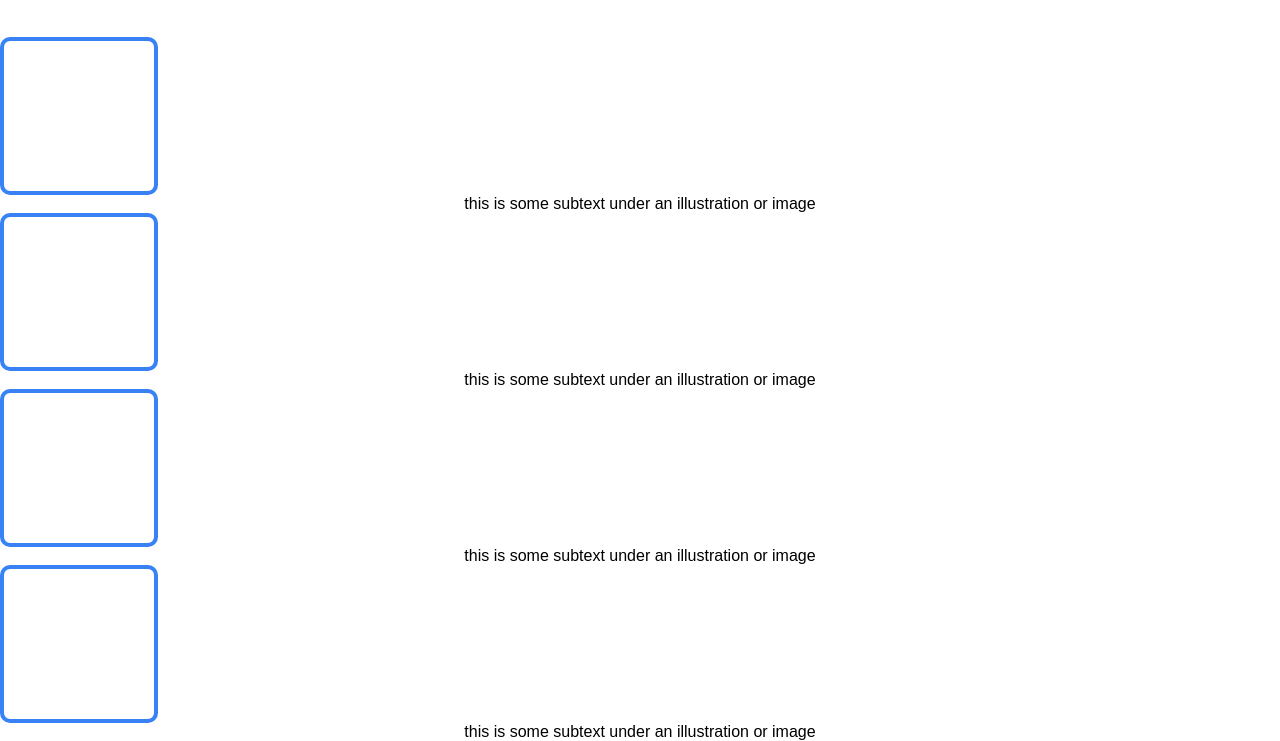
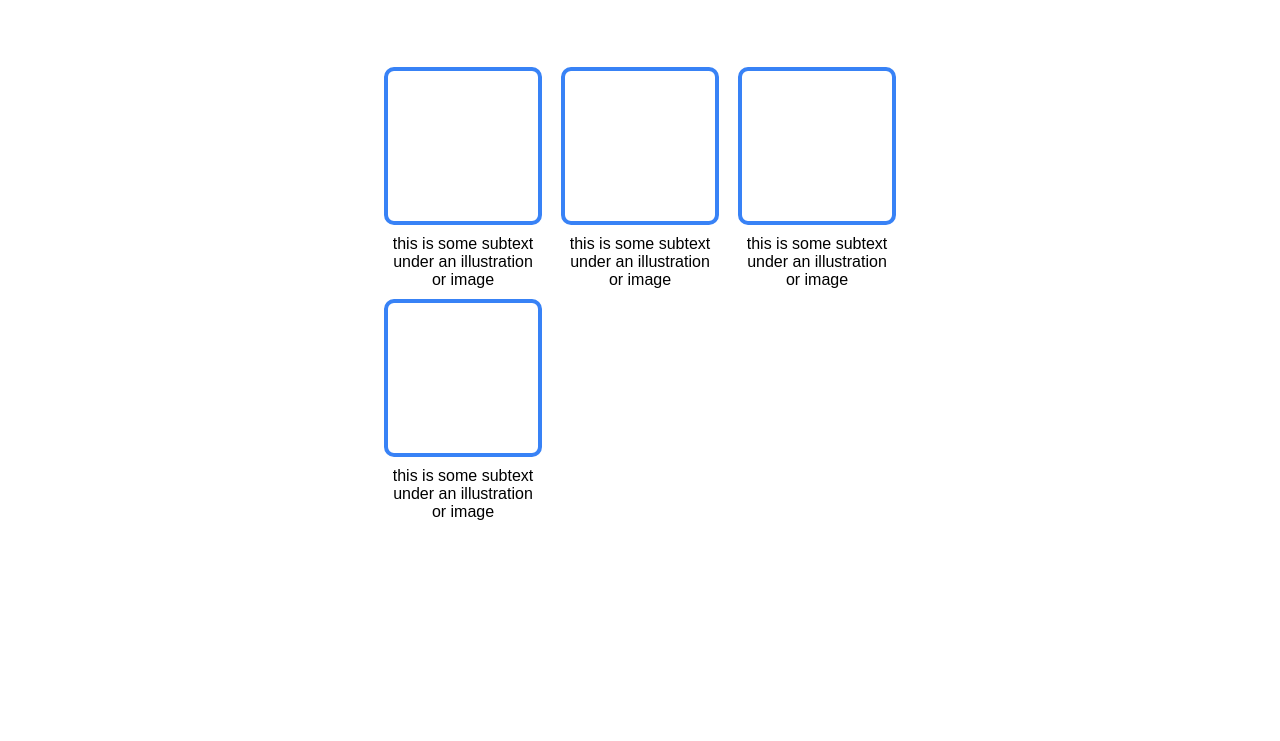
Before and after one commit to msuruwka9/LandingPage, a plain HTML site: page index.html in a window 1280 px wide. Shown: the part 667-1408 px from the top of the page. After the commit the page ends 1208 px from the top, so only its background shows below. Drawn offline with Linux system fonts and the light colour scheme.

Commit message:
style information section

```diff
--- a/styles.css
+++ b/styles.css
@@ -88,4 +88,22 @@ a {
     width: 150px;
     border: 4px solid #3882F6;
     border-radius: 10px;
+    margin: 10px 0;
 }
+
+#cards-cont {
+    padding: 20px 30%;
+    display: flex;
+    justify-content: space-between;
+    flex-wrap: wrap;
+}
+
+.card {
+    display: flex;
+    flex-direction: column;
+    align-items: center;
+}
+
+.card > p {
+    max-width: 150px;
+}
```
